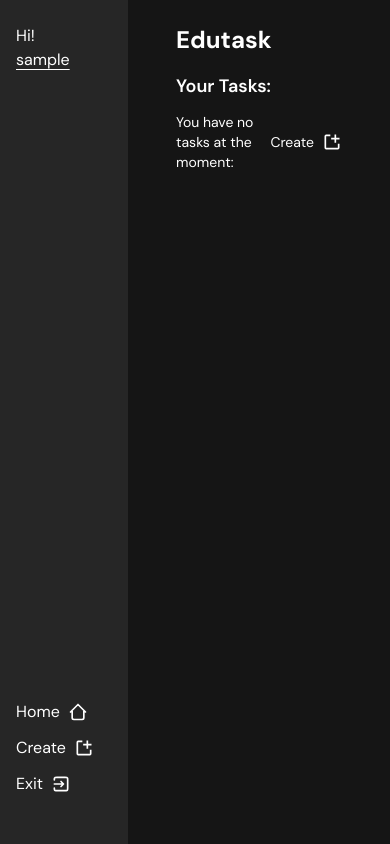
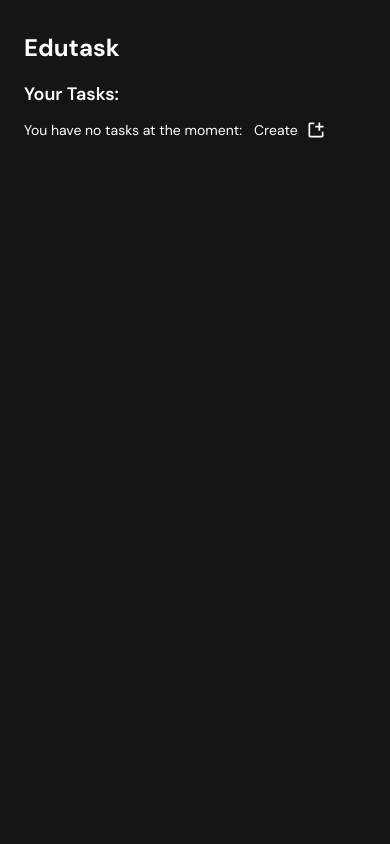
Before and after one commit to Edutask-LUISEDOCCOR/APP, a Flask app: page /task/ in a window 390 px wide. Run offline with Flask 3, Linux system fonts and the light colour scheme; the visitor is signed in with stand-in values (Sample User, id 1); data comes from the database, SQL or seed files in the repository; data that the repository does not hold is empty; some libraries are stand-ins or nearby versions.

Commit message:
feat: draft responsive page (tasks)

```diff
--- a/templates/layouts/taskLayout.html
+++ b/templates/layouts/taskLayout.html
@@ -1,6 +1,6 @@
 {% extends "layouts/layout.html" %}
 {% block children %}
-    <div class="h-screen z-10 w-32 bg-neutral-800 absolute top-0 pt-6 pb-12">
+    <div class="h-screen z-10 w-32 bg-neutral-800 top-0 pt-6 pb-12 hidden lg:absolute">
         <nav class="px-4 flex flex-col justify-between h-full">
             <h3 class="text-md">
                 <span class="block">Hi! </span>
@@ -16,7 +16,10 @@
             </ul>
         </nav>
     </div>
-    <div class="absolute space-y-4 min-h-screen w-full pl-44 pr-12 pt-6">
+    <div
+        class="space-y-4 min-h-screen w-full pt-8 px-6
+        block lg:pl-44 lg:pr-12 lg:pt-6 lg:absolute"
+    >
          <header>
             <h1 class="text-2xl font-bold">Edutask</h1>
         </header>
```
